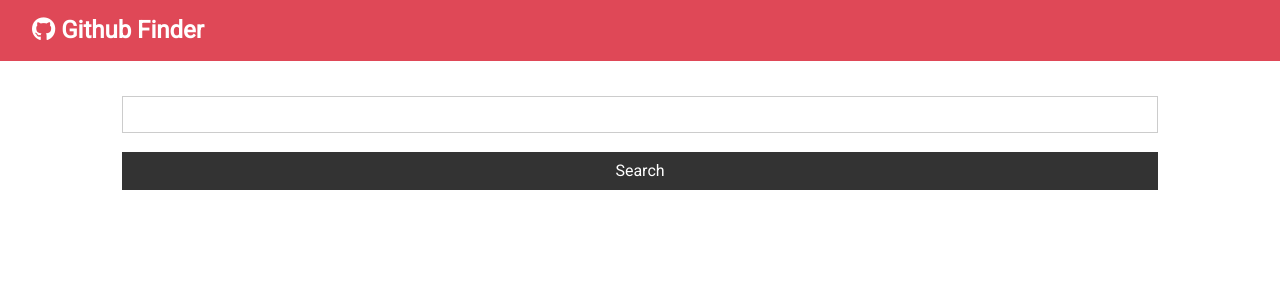
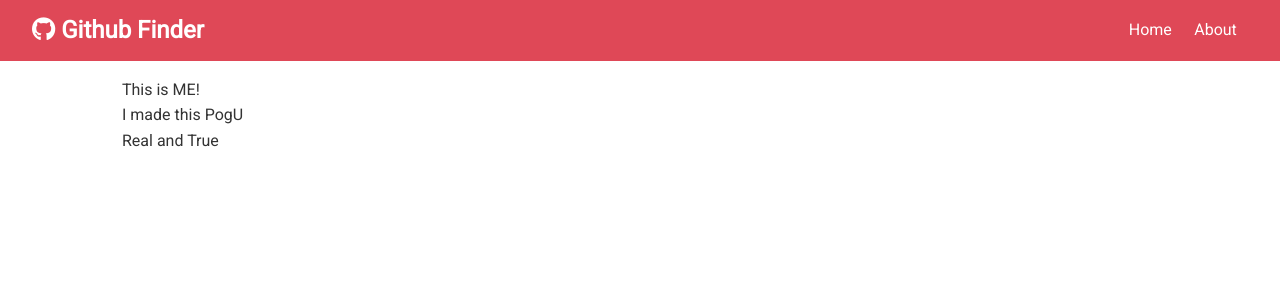
Before and after one commit to Icyy/GithubFinder, a React (Create React App) app: page /aboutme in a window 1280 px wide. Shown: the top 300 px of the page. Built offline with nearby package versions, Linux system fonts and the light colour scheme.

Commit message:
added Routes to the page

```diff
--- a/package.json
+++ b/package.json
@@ -9,6 +9,7 @@
     "axios": "^0.24.0",
     "react": "^17.0.2",
     "react-dom": "^17.0.2",
+    "react-router-dom": "^6.0.2",
     "react-scripts": "4.0.3",
     "web-vitals": "^1.1.2"
   },
--- a/src/App.js
+++ b/src/App.js
@@ -1,59 +1,71 @@
 import React from "react";
-import "./App.css"
+import "./App.css";
 import Navbar from "./components/Navbar";
-import User from "./components/users/User";
-import SearchBar from "./components/SearchBar";
+import { AboutMe } from "./components/Pages/AboutMe";
+import { BrowserRouter as Router, Route, Routes } from "react-router-dom";
 import { Alert } from "./components/Alert";
-import axios from 'axios';
+import axios from "axios";
+import HomePage from "./components/Pages/Home";
 
-class App extends React.Component{
+class App extends React.Component {
+  state = {
+    loading: false,
+    users: [],
+    alert: null,
+  };
+  async componentDidMount() {}
 
-  state = {
-    loading : false,
-    users : [],
-    alert : null
-  }
-  async componentDidMount(){
+  searchUser = async (text) => {
+    this.setState({ loading: true });
+    const res = await axios.get(
+      `https://api.github.com/search/users?q=${text}&client_id=${process.env.REACT_APP_GITHUB_CLIENT_ID}&client_secret=${process.env.REACT_APP_CLIENT_SECRET}`
+    );
+    this.setState({ users: res.data.items, loading: false });
+  };
 
-  }
+  clearUsers = () => {
+    this.setState({ users: [], loading: false });
+  };
 
-  searchUser = async (text)=>{
-    this.setState({loading : true});
-    const res = await axios.get(`https://api.github.com/search/users?q=${text}&client_id=${process.env.REACT_APP_GITHUB_CLIENT_ID}&client_secret=${process.env.REACT_APP_CLIENT_SECRET}`);
-    this.setState({users : res.data.items, loading : false});
+  onAlert = (msg, type) => {
+    this.setState({ alert: { msg: msg, type: type } });
+    setTimeout(() => {
+      this.setState({ alert: null });
+    }, 5000);
+  };
 
-  }
+  render() {
+    return (
+      <Router>
+      <div className="App">
+          <Navbar title="Github Finder" icon="fab fa-github" />
+          <div className="container">
+            <Alert alert={this.state.alert} />
+            <Routes>
+              <Route
+                exact
+                path='/'
+                element={
+                <HomePage
+                      searchUser={this.searchUser}
+                      clearusers={this.clearUsers}
+                      showBtn={this.state.users.length > 0 ? true : false}
+                      alert={this.onAlert}
+                      users={this.state.users}
+                      loading={this.state.loading}
+                />}
 
-  clearUsers = ()=>{
-    this.setState({users : [], loading: false});
-  }
+              />
+              <Route exact path='/aboutme' element={<AboutMe />} />
 
-  onAlert = (msg, type)=>{
-    this.setState({alert : {msg : msg, type: type}});
-    setTimeout(()=>{
-      this.setState({alert:null});
-    }, 5000);
-  }
 
-  render(){
-  return(
-    <div className="App">
-      <Navbar title = "Github Finder" icon="fab fa-github"/>
-      <div className="container">
-        <Alert alert ={this.state.alert} />
-        <SearchBar
-          searchUser={this.searchUser}
-          clearusers={this.clearUsers}
-          showBtn = {this.state.users.length >0 ? true : false}
-          alert = {this.onAlert}
-
-          />
-        <User users = {this.state.users} loading = {this.state.loading}/>
+            </Routes>
+          </div>
 
       </div>
-    </div>
-  );
-}
+      </Router>
+    );
+  }
 }
 
 export default App;
--- a/src/components/Navbar.js
+++ b/src/components/Navbar.js
@@ -1,14 +1,22 @@
 import React from 'react';
+import {Link} from 'react-router-dom';
 import PropTypes from "prop-types";
 
 const Navbar = (props)=>{
 
         return (
             <nav className="navbar bg-primary">
-
                 <h1>
                 <i className={props.icon}/> {props.title}
                 </h1>
+                <ul>
+                    <li>
+                    <Link to='/'> Home </Link>
+                    </li>
+                    <li>
+                    <Link to='/aboutme'> About </Link>
+                    </li>
+                </ul>
             </nav>
         )
 
--- /dev/null
+++ b/src/components/Pages/AboutMe.js
@@ -0,0 +1,11 @@
+import React from 'react'
+
+export const AboutMe = () => {
+    return (
+        <div>
+            <p> This is ME! </p>
+            <p> I made this PogU</p>
+            <p> Real and True</p>
+        </div>
+    )
+}
--- /dev/null
+++ b/src/components/Pages/Home.js
@@ -0,0 +1,23 @@
+import React from "react";
+import SearchBar from "../SearchBar";
+import User from "../users/User";
+
+const HomePage = (props)=>{
+
+    return(
+        <div>
+            <SearchBar
+                      searchUser={props.searchUser}
+                      clearusers={props.clearUsers}
+                      showBtn={props.showBtn}
+                      alert={props.onAlert}
+                    />
+                    <User
+                      users={props.users}
+                      loading={props.loading}
+                    />
+        </div>
+    );
+}
+
+export default HomePage;
```
Also changed, not shown: 1 other file (tests, documents, lock files or other folders).
